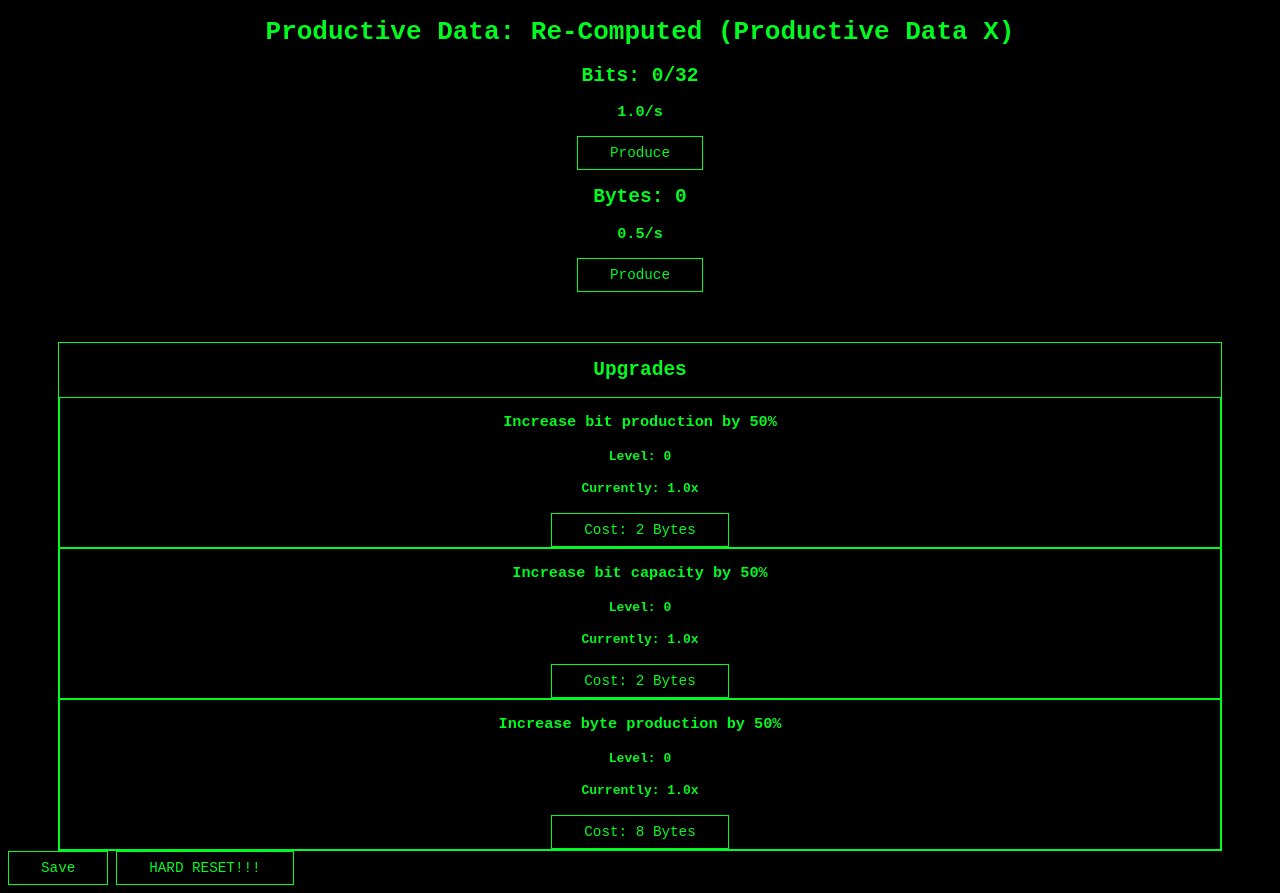
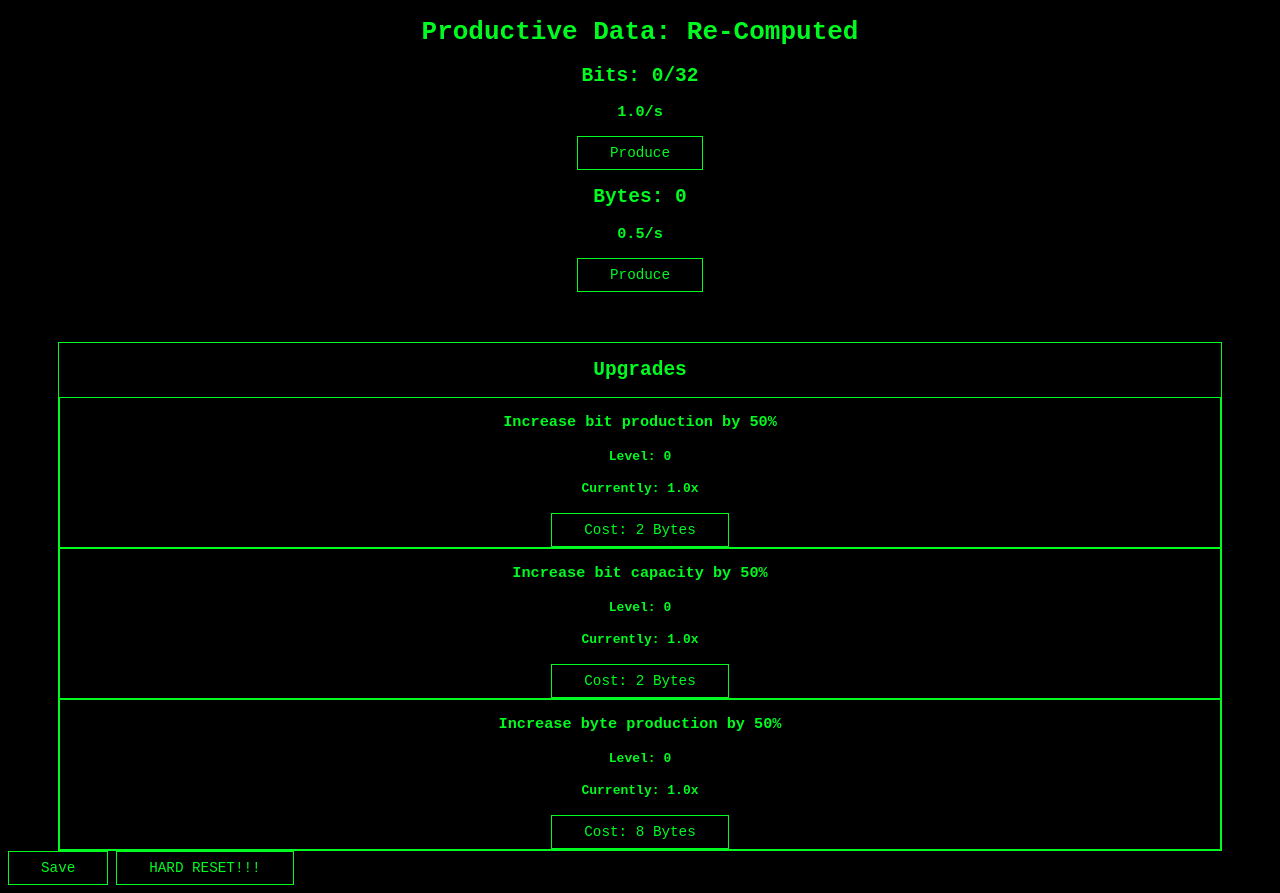
Before and after one commit to GithubCoder2021/Productive-Data-Recomputed, a plain HTML site: page index.html in a window 1280 px wide. Drawn offline with Linux system fonts and the light colour scheme.

Commit message:
Update index.html

```diff
--- a/index.html
+++ b/index.html
@@ -1,13 +1,13 @@
 <!DOCTYPE HTML>
 <html>
 <head>
-<title>Productive Data: Re-Computed (Productive Data X)</title>
+<title>Productive Data: Re-Computed</title>
 <meta name="viewport" content="width=device-width,initial-scale=1" >
   <link href="style.css" rel="stylesheet">
 </head>
 <body>
 <center>
-<h1>Productive Data: Re-Computed (Productive Data X)</h1>
+<h1>Productive Data: Re-Computed</h1>
 <h2>Bits: <span id="bit">0/32</span></h2>
 <h3><span id="bps">1</span>/s</h3>
 <button onclick="produceBits()"><span id="bits">Produce</span></button>
```
